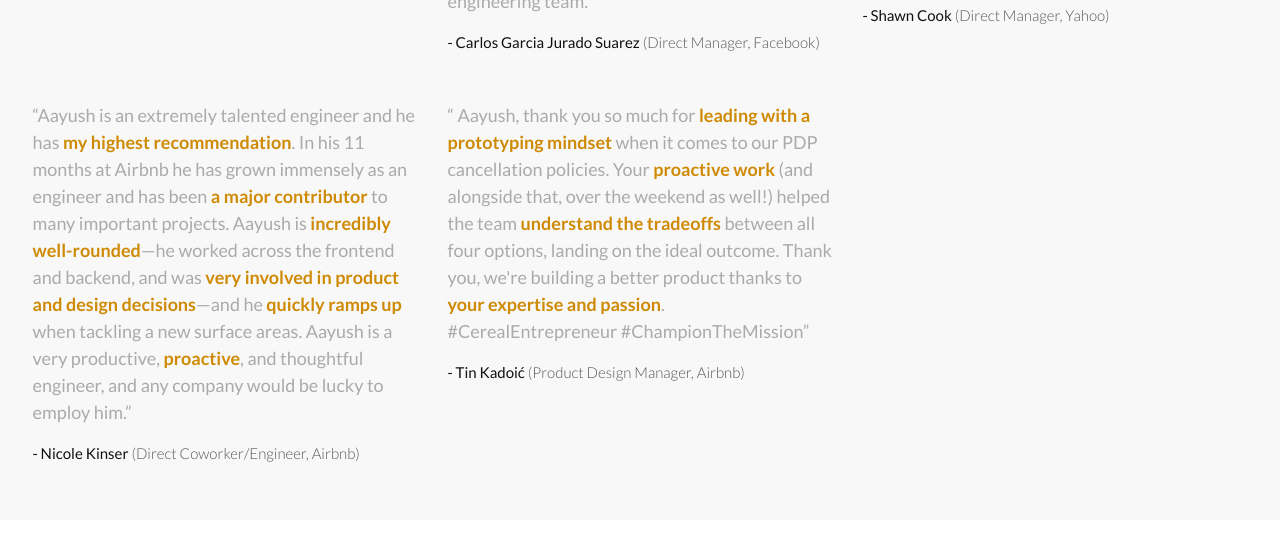
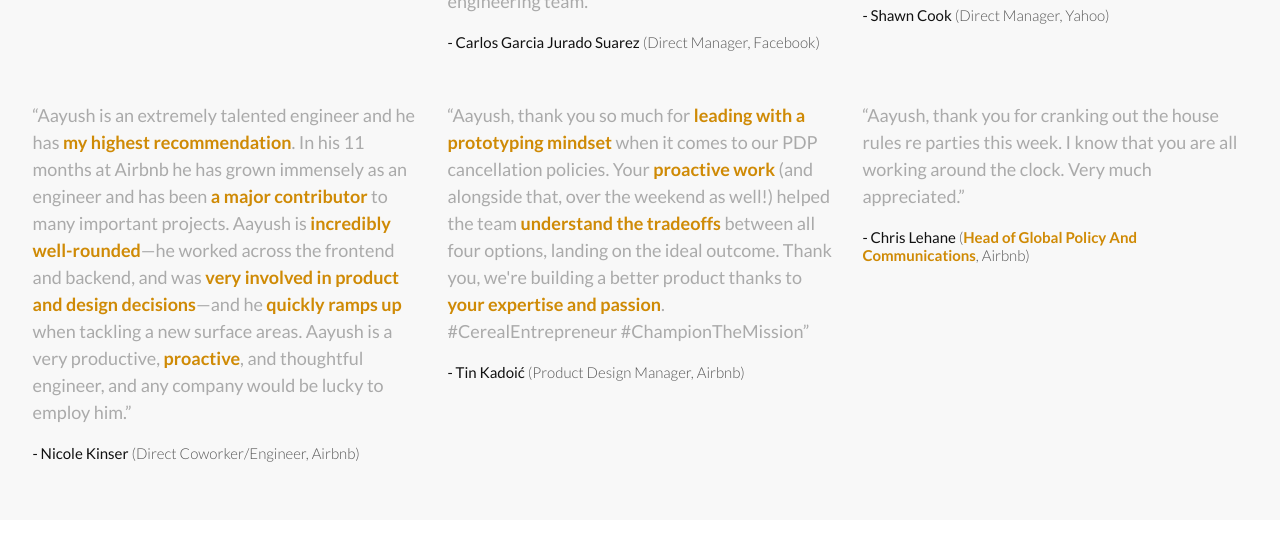
Before and after one commit to aayush-k/aayush-k.github.io, a plain HTML site: page index.html in a window 1280 px wide. Shown: the part 2129-2687 px from the top of the page. Drawn offline with Linux system fonts and the light colour scheme.

Commit message:
lehane appreciation

```diff
--- a/index.html
+++ b/index.html
@@ -319,7 +319,7 @@
                         </blockquote>
 
                         <blockquote class="col-3 testimonial classic">
-                            <q> Aayush, thank you so much for <b>leading with a prototyping mindset</b> when it comes to
+                            <q>Aayush, thank you so much for <b>leading with a prototyping mindset</b> when it comes to
                                 our PDP cancellation policies. Your
                                 <b>proactive work</b> (and alongside that, over the weekend as well!) helped the team
                                 <b>understand the tradeoffs</b> between all four
@@ -330,6 +330,16 @@
                                 - Tin Kadoić
                                 <span class="manager-subtitle">
                                     (Product Design Manager, Airbnb)</span>
+                            </div>
+                        </blockquote>
+
+                        <blockquote class="col-3 testimonial classic">
+                            <q>Aayush, thank you for cranking out the house rules re parties this week. I know that you are all working around the
+                            clock. Very much appreciated.</q>
+                            <div class="manager-name">
+                                - Chris Lehane
+                                <span class="manager-subtitle">
+                                    (<b>Head of Global Policy And Communications</b>, Airbnb)</span>
                             </div>
                         </blockquote>
                     </div>
```
